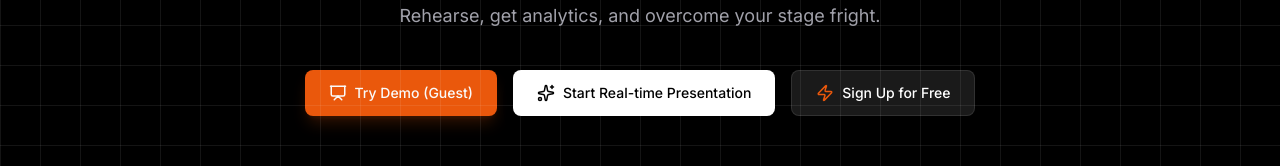
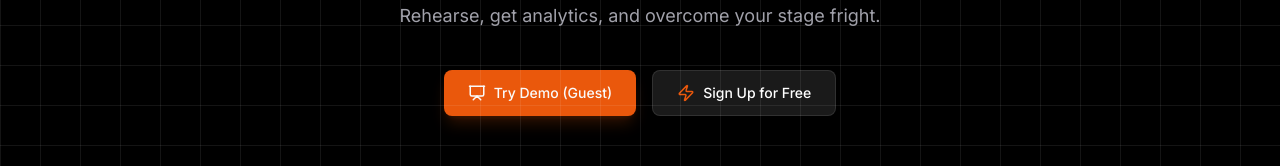
Before and after one commit to oznurkarahasan/ai-presentation-assistant, a Next.js app in the folder frontend/: page / in a window 1280 px wide. Shown: the part 495-661 px from the top of the page. Built offline with nearby package versions, Linux system fonts and the light colour scheme.

Commit message:
add link for real-time mode in analyze page and remove redundant link in home

```diff
--- a/frontend/app/analyze/page.tsx
+++ b/frontend/app/analyze/page.tsx
@@ -224,7 +224,13 @@ export default function AnalyzePage() {
                         </div>
 
                         <div className="flex items-center gap-2">
-
+                            <Link
+                                href={`/presentation/${presentationId}`}
+                                className="px-4 py-2 bg-primary/10 hover:bg-primary/20 border border-primary/20 rounded-lg transition-all text-primary text-xs font-bold uppercase tracking-wider flex items-center gap-2 hidden md:flex"
+                            >
+                                <Presentation size={16} />
+                                Real-Time Mode
+                            </Link>
 
                             <button
                                 onClick={toggleFullScreen}
--- a/frontend/app/page.tsx
+++ b/frontend/app/page.tsx
@@ -56,13 +56,6 @@ export default function Home() {
                 Try Demo (Guest)
               </Link>
               <Link
-                href="/dashboard"
-                className="inline-flex items-center justify-center gap-2 bg-white text-black hover:bg-zinc-200 px-6 py-3 rounded-lg font-medium text-sm transition-all shadow-lg active:scale-95"
-              >
-                <Sparkles size={18} />
-                Start Real-time Presentation
-              </Link>
-              <Link
                 href="/register"
                 className="inline-flex items-center justify-center gap-2 bg-white/10 hover:bg-white/15 text-white px-6 py-3 rounded-lg font-medium text-sm transition-all border border-white/10"
               >
```
